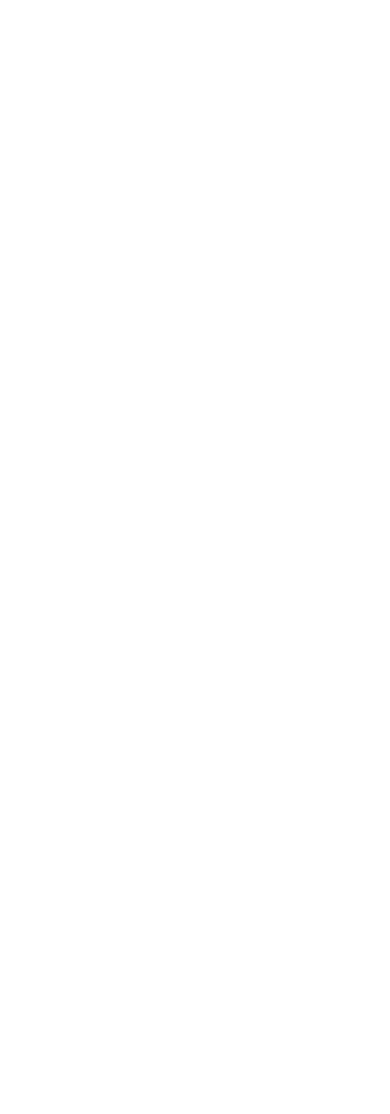
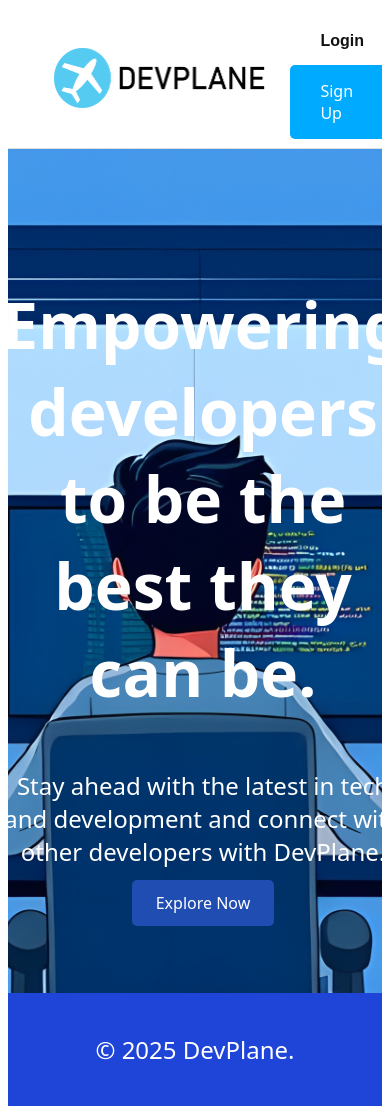
Before and after one commit to WarrenDev4/DevPlane, a Next.js app in the folder devplane/: page / in a window 390 px wide. Before the commit the page ends 844 px from the top, so only its background shows below. Built offline with nearby package versions, Linux system fonts and the light colour scheme.

Commit message:
Created the Landing Page.

```diff
--- a/devplane/app/globals.css
+++ b/devplane/app/globals.css
@@ -1,42 +1,21 @@
-:root {
-  --background: #ffffff;
-  --foreground: #171717;
+.header {
+  display: flex;
+  width: 100%;
+  align-items: center;
+  padding: 9px;
+  background-color: #272727;
+  border-bottom: 1px solid #ddd;
+  width: 100%;
+  top: 0;
+  position: sticky;
 }
 
-@media (prefers-color-scheme: dark) {
-  :root {
-    --background: #0a0a0a;
-    --foreground: #ededed;
-  }
+.logo-container {
+  margin-right: 12px;
 }
 
-html,
-body {
-  max-width: 100vw;
-  overflow-x: hidden;
+.title {
+  font-size: 24px;
+  font-weight: bold;
+  color: #333;
 }
-
-body {
-  color: var(--foreground);
-  background: var(--background);
-  font-family: Arial, Helvetica, sans-serif;
-  -webkit-font-smoothing: antialiased;
-  -moz-osx-font-smoothing: grayscale;
-}
-
-* {
-  box-sizing: border-box;
-  padding: 0;
-  margin: 0;
-}
-
-a {
-  color: inherit;
-  text-decoration: none;
-}
-
-@media (prefers-color-scheme: dark) {
-  html {
-    color-scheme: dark;
-  }
-}
--- a/devplane/app/layout.tsx
+++ b/devplane/app/layout.tsx
@@ -1,31 +1,10 @@
-import type { Metadata } from "next";
-import { Geist, Geist_Mono } from "next/font/google";
-import "./globals.css";
+import './globals.css';
 
-const geistSans = Geist({
-  variable: "--font-geist-sans",
-  subsets: ["latin"],
-});
-
-const geistMono = Geist_Mono({
-  variable: "--font-geist-mono",
-  subsets: ["latin"],
-});
-
-export const metadata: Metadata = {
-  title: "Create Next App",
-  description: "Generated by create next app",
-};
-
-export default function RootLayout({
-  children,
-}: Readonly<{
-  children: React.ReactNode;
-}>) {
+export default function RootLayout({ children }: { children: React.ReactNode }) {
   return (
     <html lang="en">
-      <body className={`${geistSans.variable} ${geistMono.variable}`}>
-        {children}
+      <body>
+        <main>{children}</main>
       </body>
     </html>
   );
--- a/devplane/app/page.module.css
+++ b/devplane/app/page.module.css
@@ -1,168 +1,17 @@
-.page {
-  --gray-rgb: 0, 0, 0;
-  --gray-alpha-200: rgba(var(--gray-rgb), 0.08);
-  --gray-alpha-100: rgba(var(--gray-rgb), 0.05);
-
-  --button-primary-hover: #383838;
-  --button-secondary-hover: #f2f2f2;
-
-  display: grid;
-  grid-template-rows: 20px 1fr 20px;
+.header {
+  display: flex;
   align-items: center;
-  justify-items: center;
-  min-height: 100svh;
-  padding: 80px;
-  gap: 64px;
-  font-family: var(--font-geist-sans);
+  padding: 16px;
+  background-color: #ffffff;
+  border-bottom: 1px solid #ddd;
 }
 
-@media (prefers-color-scheme: dark) {
-  .page {
-    --gray-rgb: 255, 255, 255;
-    --gray-alpha-200: rgba(var(--gray-rgb), 0.145);
-    --gray-alpha-100: rgba(var(--gray-rgb), 0.06);
-
-    --button-primary-hover: #ccc;
-    --button-secondary-hover: #1a1a1a;
-  }
+.logo-container {
+  margin-right: 12px;
 }
 
-.main {
-  display: flex;
-  flex-direction: column;
-  gap: 32px;
-  grid-row-start: 2;
+.title {
+  font-size: 24px;
+  font-weight: bold;
+  color: #333;
 }
-
-.main ol {
-  font-family: var(--font-geist-mono);
-  padding-left: 0;
-  margin: 0;
-  font-size: 14px;
-  line-height: 24px;
-  letter-spacing: -0.01em;
-  list-style-position: inside;
-}
-
-.main li:not(:last-of-type) {
-  margin-bottom: 8px;
-}
-
-.main code {
-  font-family: inherit;
-  background: var(--gray-alpha-100);
-  padding: 2px 4px;
-  border-radius: 4px;
-  font-weight: 600;
-}
-
-.ctas {
-  display: flex;
-  gap: 16px;
-}
-
-.ctas a {
-  appearance: none;
-  border-radius: 128px;
-  height: 48px;
-  padding: 0 20px;
-  border: none;
-  border: 1px solid transparent;
-  transition:
-    background 0.2s,
-    color 0.2s,
-    border-color 0.2s;
-  cursor: pointer;
-  display: flex;
-  align-items: center;
-  justify-content: center;
-  font-size: 16px;
-  line-height: 20px;
-  font-weight: 500;
-}
-
-a.primary {
-  background: var(--foreground);
-  color: var(--background);
-  gap: 8px;
-}
-
-a.secondary {
-  border-color: var(--gray-alpha-200);
-  min-width: 158px;
-}
-
-.footer {
-  grid-row-start: 3;
-  display: flex;
-  gap: 24px;
-}
-
-.footer a {
-  display: flex;
-  align-items: center;
-  gap: 8px;
-}
-
-.footer img {
-  flex-shrink: 0;
-}
-
-/* Enable hover only on non-touch devices */
-@media (hover: hover) and (pointer: fine) {
-  a.primary:hover {
-    background: var(--button-primary-hover);
-    border-color: transparent;
-  }
-
-  a.secondary:hover {
-    background: var(--button-secondary-hover);
-    border-color: transparent;
-  }
-
-  .footer a:hover {
-    text-decoration: underline;
-    text-underline-offset: 4px;
-  }
-}
-
-@media (max-width: 600px) {
-  .page {
-    padding: 32px;
-    padding-bottom: 80px;
-  }
-
-  .main {
-    align-items: center;
-  }
-
-  .main ol {
-    text-align: center;
-  }
-
-  .ctas {
-    flex-direction: column;
-  }
-
-  .ctas a {
-    font-size: 14px;
-    height: 40px;
-    padding: 0 16px;
-  }
-
-  a.secondary {
-    min-width: auto;
-  }
-
-  .footer {
-    flex-wrap: wrap;
-    align-items: center;
-    justify-content: center;
-  }
-}
-
-@media (prefers-color-scheme: dark) {
-  .logo {
-    filter: invert();
-  }
-}
--- a/devplane/app/page.tsx
+++ b/devplane/app/page.tsx
@@ -1,8 +1,37 @@
-import Image from "next/image";
-import styles from "./page.module.css";
+'use client';
 
-export default function Home() {
+import Image from 'next/image';
+import React from 'react';
+import './styles/landing.css';
+
+export default function LandingPage() {
   return (
-    <></>
+    <div className="landing-wrapper">
+      {/* Header Bar */}
+      <header className="header">
+        <div className="logo-nav">
+          <Image src="/DevPlane Logo.png" alt="Logo" width={220} height={60} />
+          <nav className="nav">
+            <a href="/login" className="login-button">Login</a>
+            <a href="/signup" className="signup-button">Sign Up</a>
+          </nav>
+        </div>
+      </header>
+
+      {/* Hero Section */}
+      <section className="hero">
+        <div className="overlay">
+          <div className="hero-text">
+            <h1>Empowering developers to be the best they can be.</h1>
+            <p>Stay ahead with the latest in tech and development and connect with other developers with DevPlane.</p>
+            <a href="/explore" className="explore-button">Explore Now</a>
+          </div>
+        </div>
+      </section>
+
+      <footer className="footer">
+        <p>© 2025 DevPlane.</p>
+      </footer>
+    </div>
   );
 }
--- /dev/null
+++ b/devplane/app/styles/landing.css
@@ -0,0 +1,118 @@
+.landing-wrapper {
+  display: flex;
+  flex-direction: column;
+  width: 100%;
+  min-height: 100vh;
+  overflow-x: hidden;
+}
+
+.header {
+  display: flex;
+  width: 100%;
+  align-items: center;
+  padding: 9px;
+  background-color: #ffffff;
+  border-bottom: 1px solid #ddd;
+  width: 100%;
+  top: 0;
+  justify-content: space-between;
+  position: sticky;
+  gap: 1rem;
+}
+
+.logo-nav {
+  display: flex;
+  align-items: center;
+  justify-content: space-between;
+  width: 80%;
+  max-width: 1200px;
+  margin: 0 auto;
+}
+
+.nav a {
+  margin-left: 1rem;
+  color: rgb(0, 0, 0);
+  text-decoration: none;
+}
+
+.nav .login-button {
+  padding: 15px 30px;
+  color: #111;
+  text-decoration: none;
+  font-weight: bold;
+  cursor: pointer;
+  display: inline-block;
+  font-family:Arial, Helvetica, sans-serif;
+  transition: all 0.3s ease;
+}
+
+.nav .signup-button {
+  padding: 15px 30px;
+  background-color: #00aaff;
+  color: white;
+  text-decoration: none;
+  font-weight: 500;
+  border-radius: 5px;
+  cursor: pointer;
+  display: inline-block;
+  font-family:system-ui, -apple-system, BlinkMacSystemFont, 'Segoe UI', Roboto, Oxygen, Ubuntu, Cantarell, 'Open Sans', 'Helvetica Neue', sans-serif;
+  transition: all 0.3s ease;
+}
+
+.signup-button:hover {
+  background-color: #053f5c;
+}
+
+.hero {
+  height: 100vh;
+  width: 100vw;
+  background: url('../../public/DevPlane\ Landing\ Page\ Hero.jpg') center center / cover no-repeat;
+  position: relative;
+  display: flex;
+  align-items: center;
+  justify-content: center;
+  text-align: center;
+}
+
+
+.hero-text {
+  color: white;
+  max-width: 800px;
+  margin: 0 auto;
+}
+
+.explore-button {
+  margin-top: 1rem;
+  padding: 0.75rem 1.5rem;
+  background-color: rgb(31, 77, 177);
+  color: #ffffff;
+  font-family: system-ui, -apple-system, BlinkMacSystemFont, 'Segoe UI', Roboto, Oxygen, Ubuntu, Cantarell, 'Open Sans', 'Helvetica Neue', sans-serif;
+  font-weight: 230;
+  border: none;
+  border-radius: 5px;
+  text-decoration: none;
+  transition: all 0.3s ease;
+}
+
+.explore-button:hover {
+  background-color: rgb(8, 29, 76);
+  color: #ffffff;
+}
+
+.footer {
+  padding: 1rem;
+  font-family: system-ui, -apple-system, BlinkMacSystemFont, 'Segoe UI', Roboto, Oxygen, Ubuntu, Cantarell, 'Open Sans', 'Helvetica Neue', sans-serif;
+  text-align: center;
+  color: white;
+  background-color: #1f44d8;
+}
+
+h1 {
+    font-family:system-ui, -apple-system, BlinkMacSystemFont, 'Segoe UI', Roboto, Oxygen, Ubuntu, Cantarell, 'Open Sans', 'Helvetica Neue', sans-serif;
+    font-size: 64px;
+}
+
+p {
+    font-family:system-ui, -apple-system, BlinkMacSystemFont, 'Segoe UI', Roboto, Oxygen, Ubuntu, Cantarell, 'Open Sans', 'Helvetica Neue', sans-serif;
+    font-size: 24px;
+}
```
Also changed, not shown: devplane/public/DevPlane Landing Page Hero.jpg (added).
